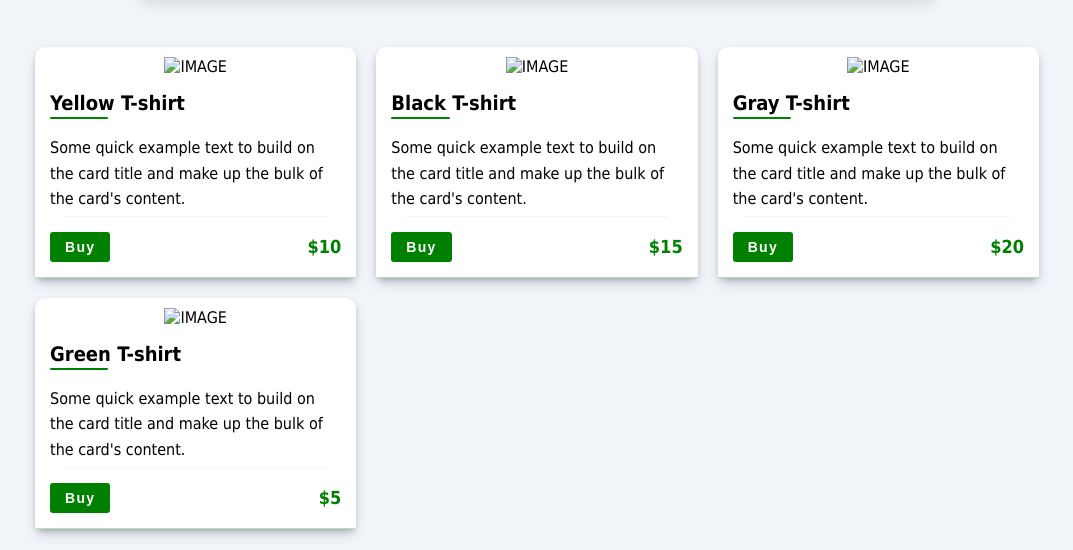
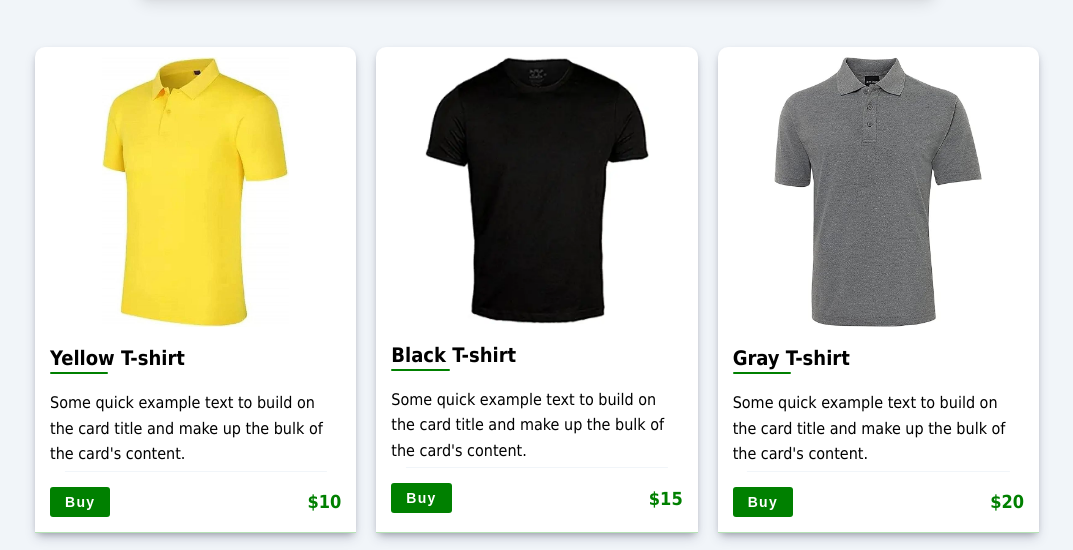
Before and after one commit to HossamGezo/Gezo-Online-Store, a plain HTML site: page index.html in a window 1280 px wide. Shown: the part 171-721 px from the top of the page, without its empty margins (103-1176 px from the left). Drawn offline with Linux system fonts and the light colour scheme; files whose address does not match are found by name.

Commit message:
update HTML Images Path

```diff
--- a/index.html
+++ b/index.html
@@ -29,7 +29,7 @@
         -->
         <div class="product pro-1">
           <figure class="product__image-wrapper">
-            <img class="product__image" src="Images/" alt="IMAGE" />
+            <img class="product__image" src="Images/t1.jpg" alt="IMAGE"/>
           </figure>
           <div class="product__details">
             <h3 class="porduct__title">Yellow T-shirt</h3>
@@ -50,7 +50,7 @@
         -->
         <div class="product pro-2">
           <figure class="product__image-wrapper">
-            <img class="product__image" src="Images/" alt="IMAGE" />
+            <img class="product__image" src="Images/t2.webp" alt="IMAGE"/>
           </figure>
           <div class="product__details">
             <h3 class="porduct__title">Black T-shirt</h3>
@@ -71,7 +71,7 @@
         -->
         <div class="product pro-3">
           <figure class="product__image-wrapper">
-            <img class="product__image" src="Images/" alt="IMAGE" />
+            <img class="product__image" src="Images/t3.jpg" alt="IMAGE"/>
           </figure>
           <div class="product__details">
             <h3 class="porduct__title">Gray T-shirt</h3>
@@ -92,7 +92,7 @@
         -->
         <div class="product pro-4">
           <figure class="product__image-wrapper">
-            <img class="product__image" src="Images/" alt="IMAGE" />
+            <img class="product__image" src="Images/t4.webp" alt="IMAGE"/>
           </figure>
           <div class="product__details">
             <h3 class="porduct__title">Green T-shirt</h3>
```
